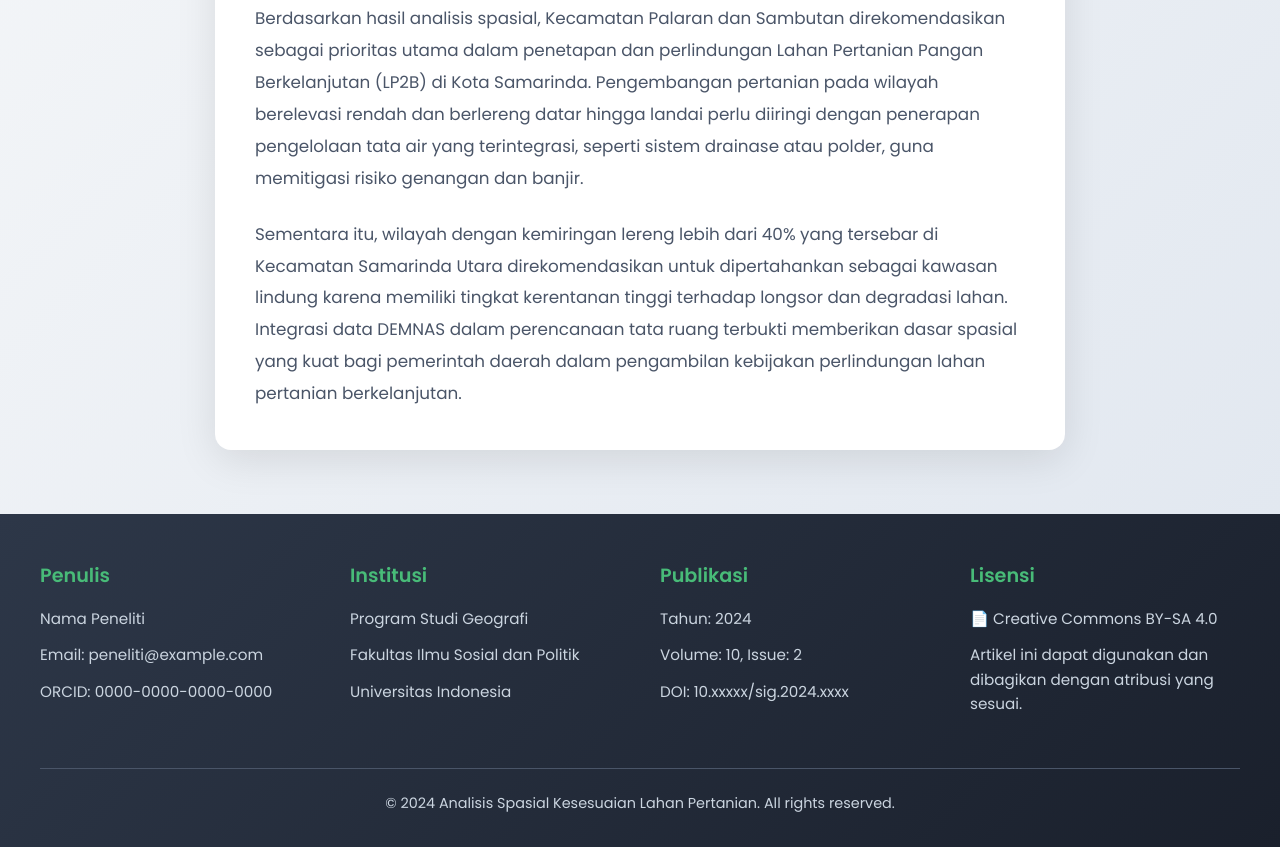
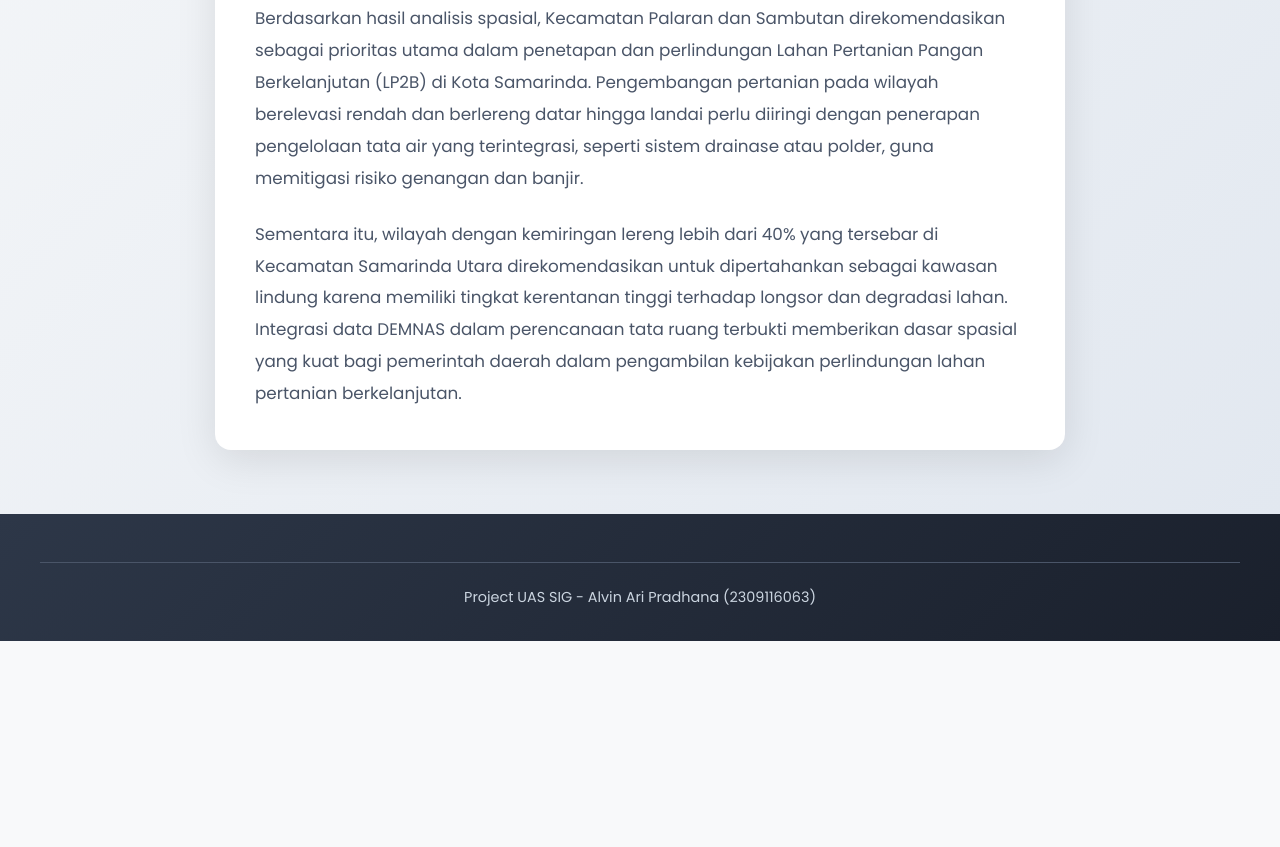
Before and after one commit to Aplintod/Website-Geomorfologi-Kota-Samarinda, a plain HTML site: page index.html in a window 1280 px wide. Shown: the part 5909-6756 px from the top of the page. After the commit the page ends 6550 px from the top, so only its background shows below. Drawn offline with nearby package versions, Linux system fonts and the light colour scheme.

Commit message:
Update index.html

```diff
--- a/index.html
+++ b/index.html
@@ -856,39 +856,8 @@
     <!-- Footer -->
   <footer class="footer">
     <div class="footer-container">
-      <div class="footer-content">
-
-        <div class="footer-section">
-          <h4>Penulis</h4>
-          <p id="authorName">Nama Peneliti</p>
-          <p>Email: peneliti@example.com</p>
-          <p>ORCID: 0000-0000-0000-0000</p>
-        </div>
-
-        <div class="footer-section">
-          <h4>Institusi</h4>
-          <p id="institution">Program Studi Geografi</p>
-          <p>Fakultas Ilmu Sosial dan Politik</p>
-          <p>Universitas Indonesia</p>
-        </div>
-
-        <div class="footer-section">
-          <h4>Publikasi</h4>
-          <p>Tahun: 2024</p>
-          <p>Volume: 10, Issue: 2</p>
-          <p>DOI: 10.xxxxx/sig.2024.xxxx</p>
-        </div>
-
-        <div class="footer-section">
-          <h4>Lisensi</h4>
-          <p>📄 Creative Commons BY-SA 4.0</p>
-          <p>Artikel ini dapat digunakan dan dibagikan dengan atribusi yang sesuai.</p>
-        </div>
-
-      </div>
-
       <div class="footer-bottom">
-        <p>© 2024 Analisis Spasial Kesesuaian Lahan Pertanian. All rights reserved.</p>
+        <p>Project UAS SIG - Alvin Ari Pradhana (2309116063)</p>
       </div>
     </div>
   </footer>
```
